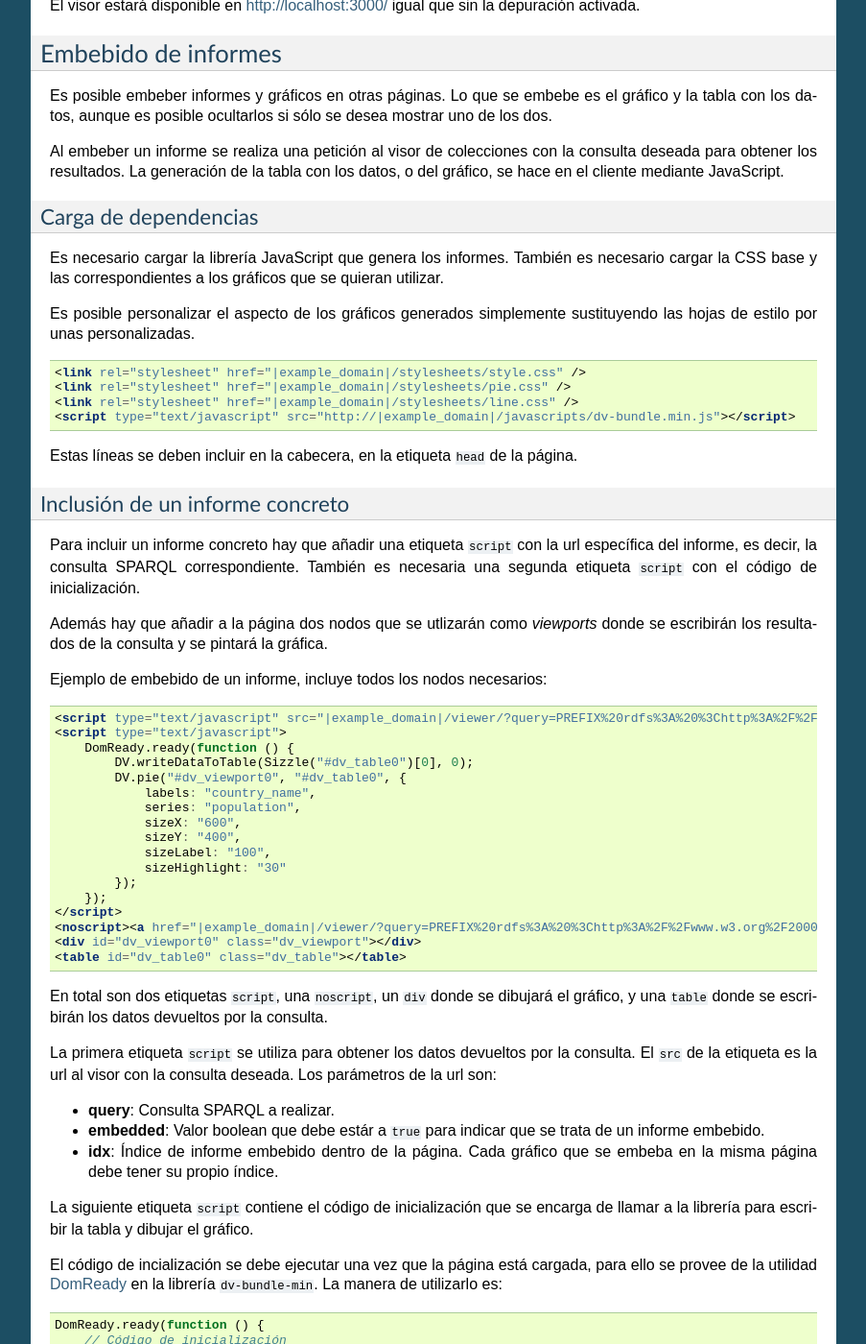
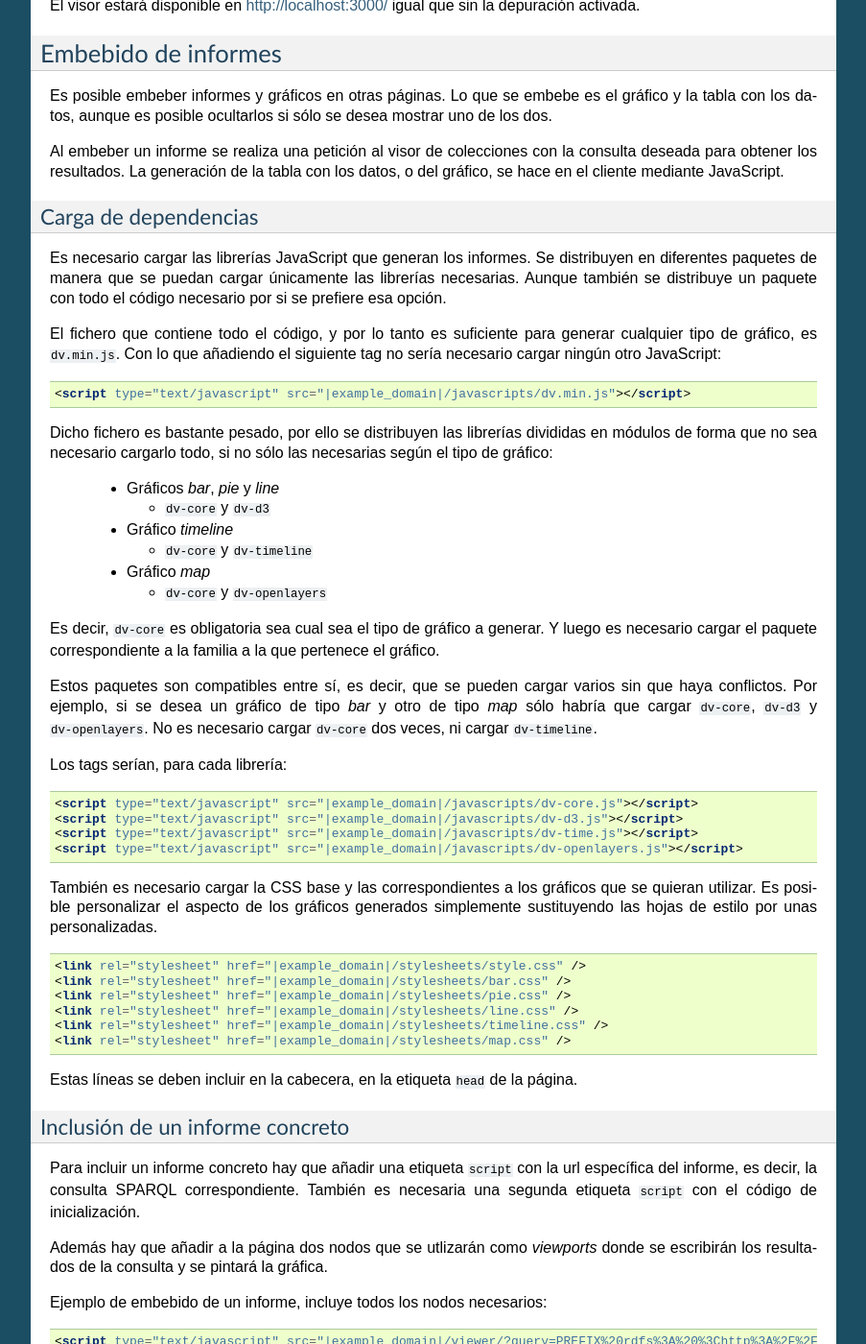
Before and after one commit to Yaco-Sistemas/gorql-viewer, a Sphinx documentation site: the page built from docs/source/developer.rst, in a window 1280 px wide and 1400 px high, scrolled down 1726 px. Shown: the whole window at 96% size, without its empty margins (198-1101 px from the left). Built offline with Sphinx 7.4.7, drawn with Linux system fonts in a browser that asks for light colours; some of the changed text lies outside the part shown.

Commit message:
Ver #88 Documento las nuevas librerías dv y las nuevas llamadas de inicialización

```diff
--- a/docs/source/developer.rst
+++ b/docs/source/developer.rst
@@ -126,19 +126,66 @@ datos, o del gráfico, se hace en el cliente mediante JavaScript.
 Carga de dependencias
 ---------------------
 
-Es necesario cargar la librería JavaScript que genera los informes. También es
-necesario cargar la CSS base y las correspondientes a los gráficos que se
-quieran utilizar.
+Es necesario cargar las librerías JavaScript que generan los informes. Se
+distribuyen en diferentes paquetes de manera que se puedan cargar únicamente
+las librerías necesarias. Aunque también se distribuye un paquete con todo el
+código necesario por si se prefiere esa opción.
 
-Es posible personalizar el aspecto de los gráficos generados simplemente
-sustituyendo las hojas de estilo por unas personalizadas.
+El fichero que contiene todo el código, y por lo tanto es suficiente para
+generar cualquier tipo de gráfico, es ``dv.min.js``. Con lo que añadiendo el
+siguiente tag no sería necesario cargar ningún otro JavaScript:
+
+.. code-block:: html
+
+    <script type="text/javascript" src="|example_domain|/javascripts/dv.min.js"></script>
+
+Dicho fichero es bastante pesado, por ello se distribuyen las librerías
+divididas en módulos de forma que no sea necesario cargarlo todo, si no sólo
+las necesarias según el tipo de gráfico:
+
+ - Gráficos *bar*, *pie* y *line*
+
+   - ``dv-core`` y ``dv-d3``
+
+ - Gráfico *timeline*
+
+   - ``dv-core`` y ``dv-timeline``
+
+ - Gráfico *map*
+
+   - ``dv-core`` y ``dv-openlayers``
+
+Es decir, ``dv-core`` es obligatoria sea cual sea el tipo de gráfico a generar.
+Y luego es necesario cargar el paquete correspondiente a la familia a la que
+pertenece el gráfico.
+
+Estos paquetes son compatibles entre sí, es decir, que se pueden cargar varios
+sin que haya conflictos. Por ejemplo, si se desea un gráfico de tipo *bar* y
+otro de tipo *map* sólo habría que cargar ``dv-core``, ``dv-d3`` y
+``dv-openlayers``. No es necesario cargar ``dv-core`` dos veces, ni cargar
+``dv-timeline``.
+
+Los tags serían, para cada librería:
+
+.. code-block:: html
+
+    <script type="text/javascript" src="|example_domain|/javascripts/dv-core.js"></script>
+    <script type="text/javascript" src="|example_domain|/javascripts/dv-d3.js"></script>
+    <script type="text/javascript" src="|example_domain|/javascripts/dv-time.js"></script>
+    <script type="text/javascript" src="|example_domain|/javascripts/dv-openlayers.js"></script>
+
+También es necesario cargar la CSS base y las correspondientes a los gráficos
+que se quieran utilizar. Es posible personalizar el aspecto de los gráficos
+generados simplemente sustituyendo las hojas de estilo por unas personalizadas.
 
 .. code-block:: html
 
     <link rel="stylesheet" href="|example_domain|/stylesheets/style.css" />
+    <link rel="stylesheet" href="|example_domain|/stylesheets/bar.css" />
     <link rel="stylesheet" href="|example_domain|/stylesheets/pie.css" />
     <link rel="stylesheet" href="|example_domain|/stylesheets/line.css" />
-    <script type="text/javascript" src="http://|example_domain|/javascripts/dv-bundle.min.js"></script>
+    <link rel="stylesheet" href="|example_domain|/stylesheets/timeline.css" />
+    <link rel="stylesheet" href="|example_domain|/stylesheets/map.css" />
 
 Estas líneas se deben incluir en la cabecera, en la etiqueta ``head`` de la
 página.
@@ -194,7 +241,7 @@ La siguiente etiqueta ``script`` contiene el código de inicialización que se
 encarga de llamar a la librería para escribir la tabla y dibujar el gráfico.
 
 El código de incialización se debe ejecutar una vez que la página está cargada,
-para ello se provee de la utilidad DomReady_ en la librería ``dv-bundle-min``.
+para ello se provee de la utilidad DomReady_ en la librería ``dv-core.js``.
 La manera de utilizarlo es:
 
 .. _DomReady: http://code.google.com/p/domready/
@@ -231,12 +278,32 @@ Necesita dos parámetros:
 - El nodo de la tabla donde se escribirán los datos.
 - El índice del informe utilizado en la consulta.
 
-La librería ``dv-bundle-min`` incluye Sizzle_, un selector CSS que puede
+La librería ``dv-core.js`` incluye Sizzle_, un selector CSS que puede
 utilizarse para obtener el nodo DOM de la tabla. Una vez más, no es
 imprescindible utilizar está utilidad, cualquier otra forma de obtener el
 nodo DOM de la tabla es válida.
 
 .. _Sizzle: http://sizzlejs.com/
+
+En el caso de que se trate de los gráficos *timeline* o *map* hay que realizar
+una llamada extra de inicialización, antes de llamar a la función que se
+encarga de generar el gráfico deseado.
+
+Esta llamada se encarga de inicializar las librerías utilizadas para generar el
+gráfico, y reciben un único parámetro, el ``host`` donde se encuentra el visor
+de colecciones.
+
+Para el caso del gráfico de tipo *map*:
+
+.. code-block:: javascript
+
+    DV.initMap('|example_domain|');
+
+Para el caso del gráfico de tipo *timeline*:
+
+.. code-block:: javascript
+
+    DV.initTimeline('|example_domain|');
 
 La siguiente llamada es la que se encarga de generar el gráfico deseado. Hay
 una función por cada tipo de gráfico soportado:
```
Also changed, not shown: other parts of docs/source/developer.rst (+1 -1 lines).
